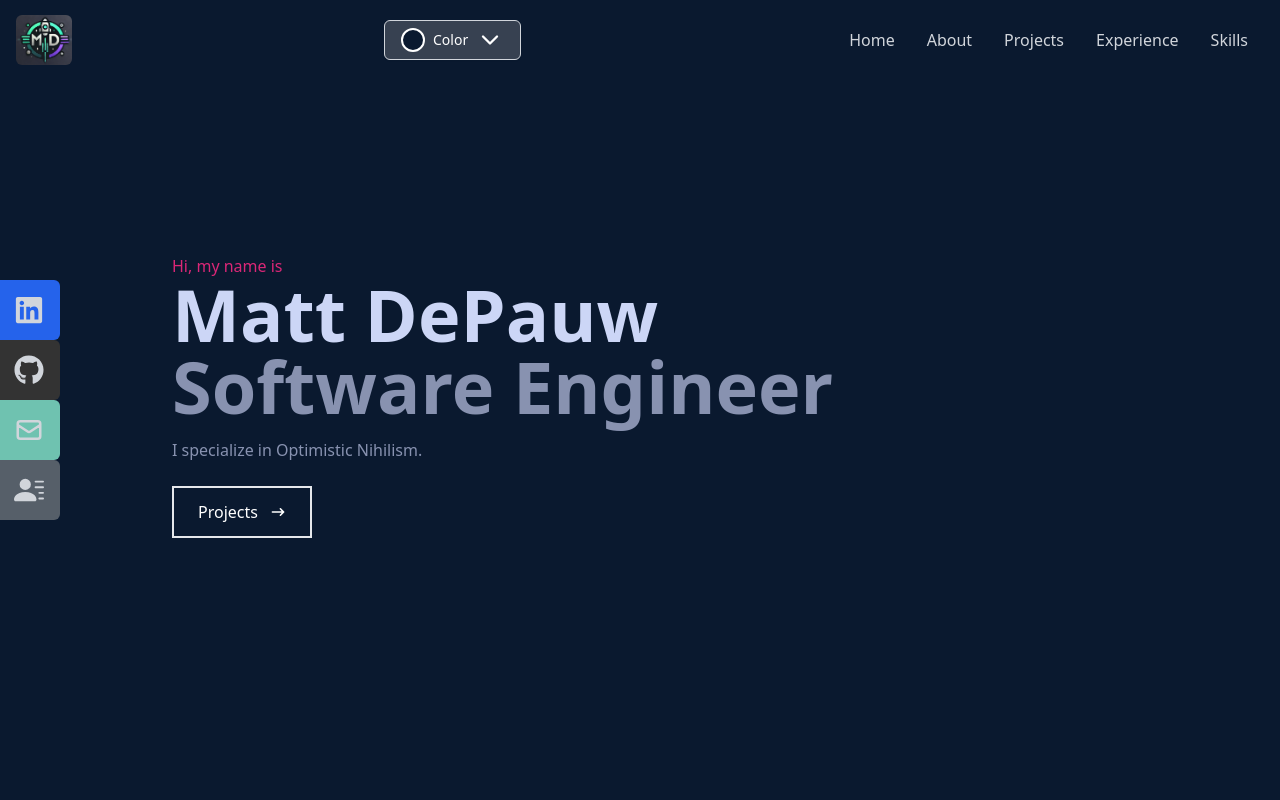
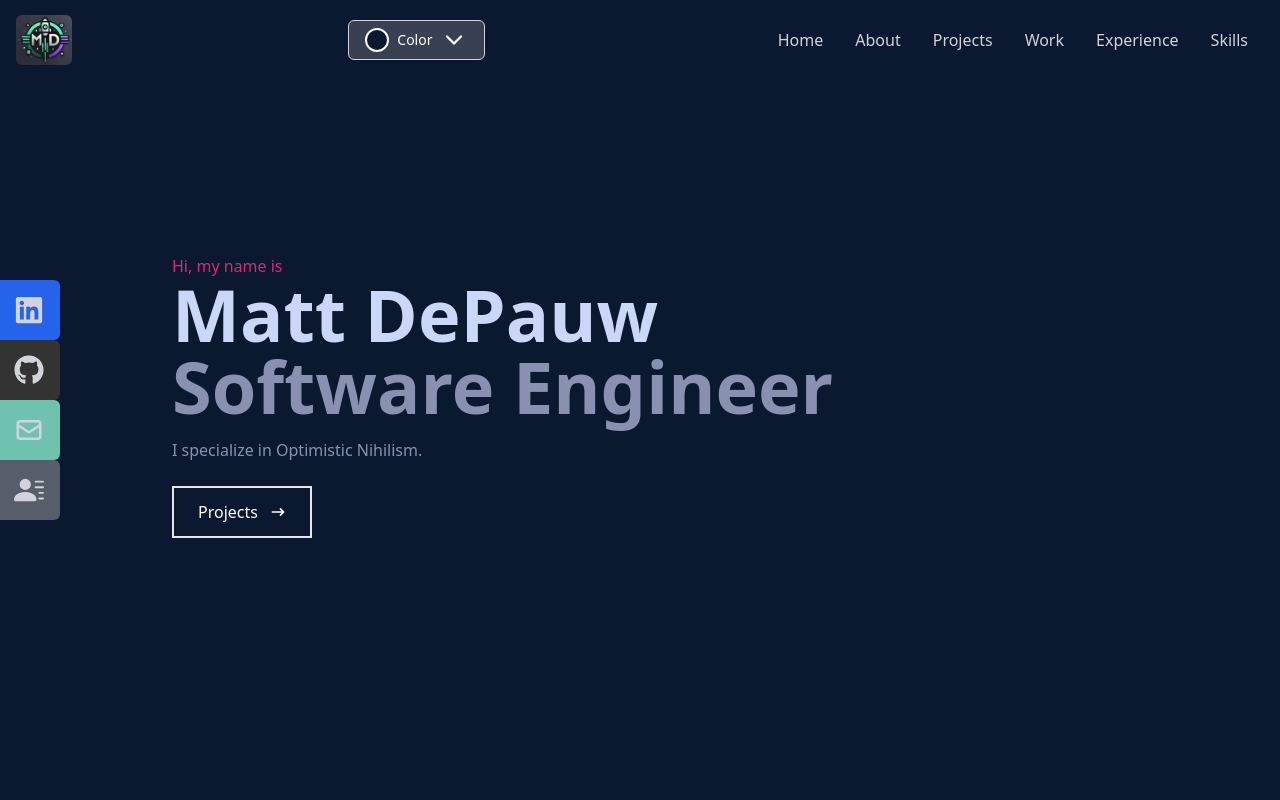
Before and after one commit to mattriots/portfolio, a React (Create React App) app: page / in a window 1280 px wide. Shown: the top 800 px of the page. Built offline with nearby package versions, Linux system fonts and the light colour scheme.

Commit message:
cleaned up some stuff i think

```diff
--- a/src/components/Navbar.jsx
+++ b/src/components/Navbar.jsx
@@ -40,36 +40,35 @@ const Navbar = ({ setBackgroundColor }) => {
                   Home
                </Link>
             </li>
-            <li className="py-6 hover:-translate-y-1 hover:text-orange-500 hover:scale-110 duration-300">
+            <li className="py-6 hover:-translate-y-1 hover:text-orange-400 hover:scale-110 duration-300">
                <Link to="about" smooth={true} duration={500}>
                   About
                </Link>
             </li>
-
             <li className="py-6 hover:-translate-y-1 hover:text-yellow-500 hover:scale-110 duration-300">
                {' '}
                <Link to="projects" smooth={true} duration={500} offset={-80}>
                   Projects
                </Link>
             </li>
-            <li className="py-6 hover:-translate-y-1 hover:text-green-500 hover:scale-110 duration-300 ">
+            <li className="py-6 hover:-translate-y-1 hover:text-green-500 hover:scale-110 duration-300">
+               {' '}
+               <Link to="work" smooth={true} duration={500} offset={-80}>
+                  Work
+               </Link>
+            </li>
+            <li className="py-6 hover:-translate-y-1 hover:text-blue-500 hover:scale-110 duration-300 ">
                {' '}
                <Link to="experience" smooth={true} duration={500} offset={-80}>
                   Experience
                </Link>
             </li>
-            <li className="py-6 hover:-translate-y-1 hover:text-blue-500 hover:scale-110 duration-300">
+            <li className="py-6 hover:-translate-y-1 hover:text-violet-500 hover:scale-110 duration-300">
                {' '}
                <Link to="skills" smooth={true} duration={500} offset={-80}>
                   Skills
                </Link>
             </li>
-            {/* <li className="py-6 hover:-translate-y-1 hover:text-indigo-500 hover:scale-110 duration-300 ">
-               {' '}
-               <Link to="contact" smooth={true} duration={500}>
-                  Contact
-               </Link>
-            </li> */}
          </ul>
 
          {/* Hamburger */}
@@ -103,6 +102,11 @@ const Navbar = ({ setBackgroundColor }) => {
                      duration={500}
                      offset={-80}>
                      Projects
+                  </Link>
+               </li>
+               <li className="py-6 text-4xl">
+                  <Link onClick={handleClick} to="work" smooth={true} duration={500} offset={-80}>
+                     Work
                   </Link>
                </li>
                <li className="py-6 text-4xl">
--- a/src/components/Projects.jsx
+++ b/src/components/Projects.jsx
@@ -1,4 +1,5 @@
 import React from 'react';
+import { Link } from 'react-scroll';
 import NSOM from '../assets/projects/nsom_cover.jpg';
 import LOGO from '../assets/projects/MD_logo_idea.png';
 
@@ -52,11 +53,12 @@ const Projects = () => {
                   <div className="text-center opacity-0 group-hover:opacity-100">
                      <span className="text-2xl font-bold text-white tracking-wider">Portfolio</span>
                      <div className="pt-8 text-center">
-                        <a href="/">
+                        <Link to="home" smooth={true} duration={500}>
                            <button className="text-center rounded-lg px-4 py-3 m-2 bg-white text-gray-700 font-bold text-lg hover:scale-110 duration-500">
                               Link
                            </button>
-                        </a>
+                        </Link>
+
                         <a
                            href="https://github.com/mattriots/portfolio"
                            target="_blank"
```
